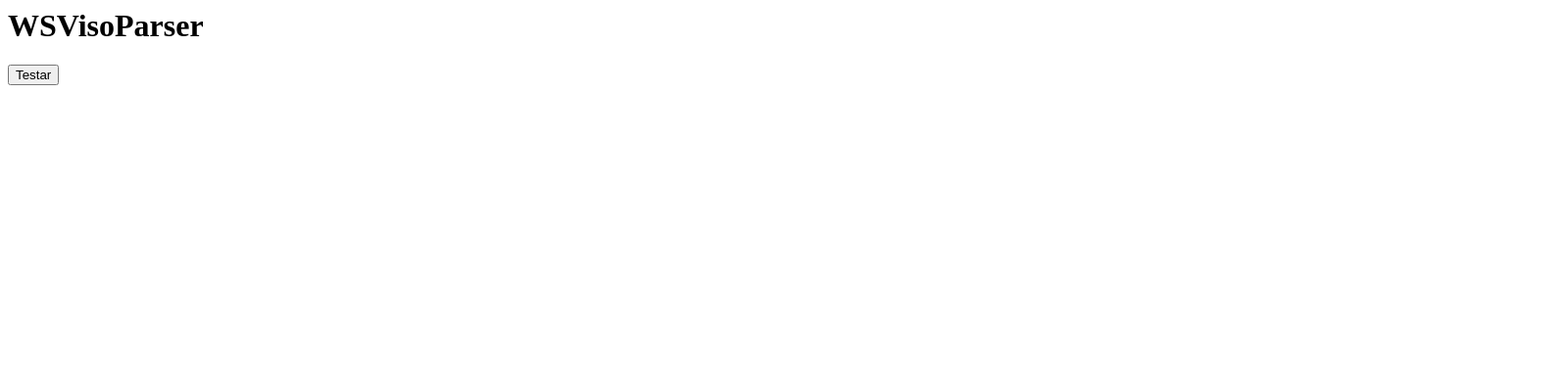
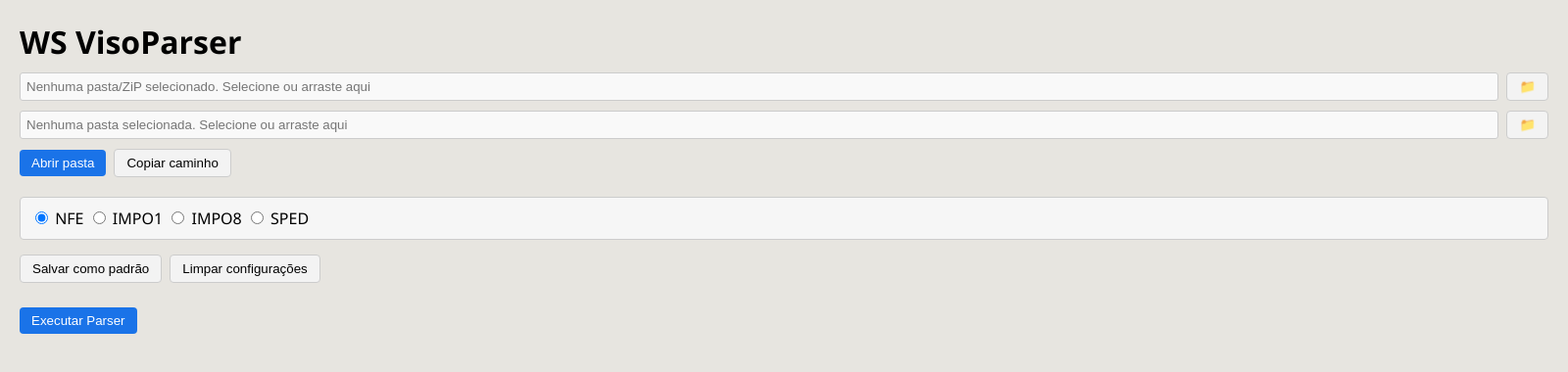
Before and after one commit to BrunoWitt/InnerViso, an Electron app: page src/pages/views/wsvisoparser.html in a window 1600 px wide. Shown: the whole page at 98% size. Drawn offline with Linux system fonts and the light colour scheme.

Commit message:
1.0.2 pack

```diff
--- a/src/pages/views/wsvisoparser.html
+++ b/src/pages/views/wsvisoparser.html
@@ -1,4 +1,100 @@
-<!-- src/pages/views/wsvisoparser.html -->
-<h1>WSVisoParser</h1>
-<button id="btn-test">Testar</button>
-<pre id="out"></pre>
+<!DOCTYPE html>
+<html lang="pt-BR">
+<head>
+  <meta charset="UTF-8">
+  <title>WS VisoParser</title>
+  <style>
+    body {
+      font-family: "Segoe UI", sans-serif;
+      background: #e7e5e0;
+      margin: 20px;
+    }
+    h1 { margin-bottom: 10px; }
+    .input-row {
+      display: flex;
+      align-items: center;
+      gap: 8px;
+      margin-bottom: 10px;
+    }
+    input[type="text"] {
+      flex: 1;
+      padding: 6px;
+      border: 1px solid #ccc;
+      border-radius: 3px;
+      background-color: #f9f9f9;
+    }
+    button {
+      cursor: pointer;
+      padding: 6px 12px;
+      border-radius: 4px;
+      border: 1px solid #ccc;
+      background: #f3f3f3;
+      transition: 0.2s;
+    }
+    button:hover { background: #eaeaea; }
+    .btn-primary {
+      background: #1a73e8;
+      color: white;
+      border: none;
+    }
+    .parser-type {
+      margin-top: 20px;
+      border: 1px solid #ccc;
+      padding: 10px;
+      border-radius: 4px;
+      background: #f6f6f6;
+    }
+  </style>
+</head>
+<body>
+
+  <h1>WS VisoParser</h1>
+
+  <div class="input-row">
+    <input type="text" id="zipPath" placeholder="Nenhuma pasta/ZiP selecionado. Selecione ou arraste aqui" readonly>
+    <button id="btnSelectZip" title="Selecionar pasta ou ZIP">📁</button>
+  </div>
+
+  <div class="input-row">
+    <input type="text" id="folderPath" placeholder="Nenhuma pasta selecionada. Selecione ou arraste aqui" readonly>
+    <button id="btnSelectFolder" title="Selecionar pasta">📁</button>
+  </div>
+
+  <div class="input-row">
+    <button class="btn-primary" id="btnOpen">Abrir pasta</button>
+    <button id="btnCopy">Copiar caminho</button>
+  </div>
+
+  <div class="parser-type">
+    <label><input type="radio" name="parser" value="nfe" checked> NFE</label>
+    <label><input type="radio" name="parser" value="impo1"> IMPO1</label>
+    <label><input type="radio" name="parser" value="impo8"> IMPO8</label>
+    <label><input type="radio" name="parser" value="sped"> SPED</label>
+  </div>
+
+  <div class="input-row" style="margin-top:15px;">
+    <button>Salvar como padrão</button>
+    <button>Limpar configurações</button>
+  </div>
+
+  <button class="btn-primary" style="margin-top:15px;">Executar Parser</button>
+
+  <script>
+    // Lógica de seleção de arquivos/pastas usando API do Electron
+    document.getElementById('btnSelectZip').addEventListener('click', async () => {
+      const path = await window.api.selectFileOrFolder(['zip']);
+      if (path) document.getElementById('zipPath').value = path;
+    });
+
+    document.getElementById('btnSelectFolder').addEventListener('click', async () => {
+      const path = await window.api.selectFolder();
+      if (path) document.getElementById('folderPath').value = path;
+    });
+
+    document.getElementById('btnCopy').addEventListener('click', () => {
+      const folderPath = document.getElementById('folderPath').value;
+      if (folderPath) navigator.clipboard.writeText(folderPath);
+    });
+  </script>
+</body>
+</html>
```
Also changed, not shown: main.js (+20 -22 lines), package.json (+2 -5 lines), src/pages/views/hub.html (+1 -1 lines), 1 other file.
